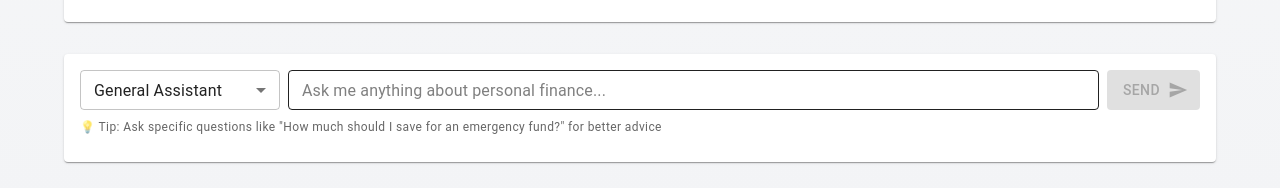
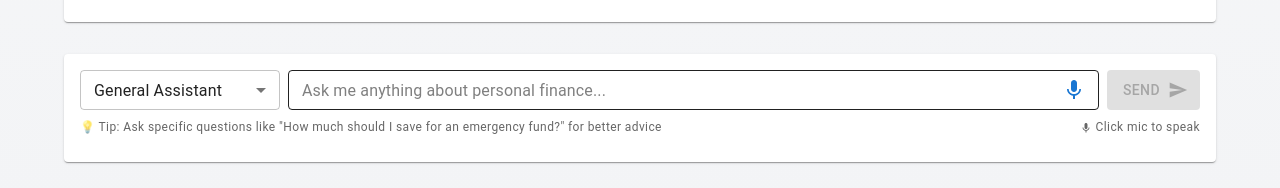
Before and after one commit to gandharrdotexe/FinanceU, a Next.js app in the folder frontend/: page /mentor in a window 1280 px wide. Shown: the part 970-1158 px from the top of the page. Built offline with nearby package versions, Linux system fonts and the light colour scheme; sample sign-in values are in the browser's storage.

Commit message:
Add voice recognition feature to MentorPage and update package.json for HTTPS support

```diff
--- a/frontend/package.json
+++ b/frontend/package.json
@@ -4,6 +4,7 @@
   "private": true,
   "scripts": {
     "dev": "next dev",
+    "dev:https": "NODE_OPTIONS=--openssl-legacy-provider next dev -p 3001 --experimental-https --ssl-cert ./.cert/localhost.pem --ssl-key ./.cert/localhost-key.pem",
     "build": "next build",
     "start": "next start",
     "lint": "next lint"
--- a/frontend/src/app/mentor/page.jsx
+++ b/frontend/src/app/mentor/page.jsx
@@ -26,7 +26,9 @@ import {
   IconButton,
   List,
   ListItem,
-  ListItemText
+  ListItemText,
+  Snackbar,
+  Alert
 } from '@mui/material';
 import { ExpandMore, ExpandLess } from '@mui/icons-material';
 import ReactMarkdown from 'react-markdown';
@@ -39,7 +41,10 @@ import {
   TrendingUp as TrendingUpIcon,
   Savings as PiggyBankIcon,
   CreditCard as CreditCardIcon,
-  Link as LinkIcon
+  Link as LinkIcon,
+  Mic as MicIcon,
+  MicOff as MicOffIcon,
+  Stop as StopIcon
 } from '@mui/icons-material'
 import Link from 'next/link'
 import { useTheme } from '../../contexts/ThemeContext'
@@ -85,7 +90,175 @@ export default function MentorPage() {
   const messagesEndRef = useRef(null)
   const [isMounted, setIsMounted] = useState(false)
 
+  // Voice recognition states
+  const [isListening, setIsListening] = useState(false)
+  const [speechRecognition, setSpeechRecognition] = useState(null)
+  const [speechSupported, setSpeechSupported] = useState(false)
+  const [voiceError, setVoiceError] = useState('')
+  const [showVoiceError, setShowVoiceError] = useState(false)
+
   const LOCAL_STORAGE_KEY = 'mentorChatMessages'
+
+  // Initialize speech recognition
+  useEffect(() => {
+    if (typeof window !== 'undefined') {
+      const SpeechRecognition = window.SpeechRecognition || window.webkitSpeechRecognition;
+      if (SpeechRecognition) {
+        setSpeechSupported(true);
+
+        try {
+          const recognition = new SpeechRecognition();
+
+          // Configure recognition settings
+          recognition.continuous = true;
+          recognition.interimResults = true;
+          recognition.lang = 'en-US';
+          recognition.maxAlternatives = 1;
+
+          // Handle speech recognition results
+          recognition.onresult = (event) => {
+            let finalTranscript = '';
+            let interimTranscript = '';
+
+            for (let i = event.resultIndex; i < event.results.length; i++) {
+              const transcript = event.results[i][0].transcript;
+              if (event.results[i].isFinal) {
+                finalTranscript += transcript;
+              } else {
+                interimTranscript += transcript;
+              }
+            }
+
+            // Update input with final transcript, show interim in real-time
+            if (finalTranscript) {
+              setInputMessage(prev => {
+                const newMessage = prev + finalTranscript + ' ';
+                return newMessage.trim();
+              });
+            }
+          };
+
+          // Handle recognition start
+          recognition.onstart = () => {
+            console.log('Speech recognition started');
+            setVoiceError('');
+            setShowVoiceError(false);
+          };
+
+          // Handle recognition end
+          recognition.onend = () => {
+            console.log('Speech recognition ended');
+            setIsListening(false);
+          };
+
+          // Handle recognition errors
+          recognition.onerror = (event) => {
+            console.warn('Speech recognition error:', event.error);
+            setIsListening(false);
+
+            let errorMessage = 'Speech recognition failed. ';
+            let showError = true;
+
+            switch (event.error) {
+              case 'no-speech':
+                errorMessage += 'No speech was detected. Please try again.';
+                break;
+              case 'audio-capture':
+                errorMessage += 'No microphone was found. Please check your microphone settings.';
+                break;
+              case 'not-allowed':
+                errorMessage += 'Microphone access was denied. Please allow microphone access and try again.';
+                break;
+              case 'network':
+                errorMessage += 'Unable to connect to speech service. Please check your internet connection and try again.';
+                // Don't show error immediately for network issues, let user try again
+                showError = false;
+                break;
+              case 'service-not-allowed':
+                errorMessage += 'Speech service is not available. Please try typing instead.';
+                break;
+              case 'bad-grammar':
+                errorMessage += 'Grammar error in speech recognition. Please try again.';
+                showError = false;
+                break;
+              case 'language-not-supported':
+                errorMessage += 'Language not supported. Switching to English.';
+                break;
+              default:
+                errorMessage += 'Please try again or use typing instead.';
+                showError = false;
+            }
+
+            if (showError) {
+              setVoiceError(errorMessage);
+              setShowVoiceError(true);
+            }
+          };
+
+          setSpeechRecognition(recognition);
+        } catch (error) {
+          console.warn('Failed to initialize speech recognition:', error);
+          setSpeechSupported(false);
+        }
+      } else {
+        setSpeechSupported(false);
+        console.log('Speech Recognition API not supported in this browser');
+      }
+    }
+  }, []);
+
+  // Voice recognition functions
+  const startListening = () => {
+    if (speechRecognition && speechSupported && !isListening) {
+      try {
+        // Clear any previous errors
+        setVoiceError('');
+        setShowVoiceError(false);
+
+        // Reset recognition settings
+        speechRecognition.continuous = true;
+        speechRecognition.interimResults = true;
+        speechRecognition.lang = 'en-US';
+
+        setIsListening(true);
+        speechRecognition.start();
+      } catch (error) {
+        console.warn('Error starting speech recognition:', error);
+        setIsListening(false);
+        setVoiceError('Failed to start speech recognition. Please try again.');
+        setShowVoiceError(true);
+      }
+    }
+  };
+
+  const stopListening = () => {
+    if (speechRecognition && isListening) {
+      try {
+        speechRecognition.stop();
+        setIsListening(false);
+      } catch (error) {
+        console.warn('Error stopping speech recognition:', error);
+        setIsListening(false);
+      }
+    }
+  };
+
+  const toggleListening = () => {
+    if (isListening) {
+      stopListening();
+    } else {
+      startListening();
+    }
+  };
+
+  // Cleanup speech recognition on unmount
+  useEffect(() => {
+    return () => {
+      if (speechRecognition && isListening) {
+        speechRecognition.stop();
+      }
+    };
+  }, [speechRecognition, isListening]);
 
   const saveMessagesToLocal = (msgs) => {
     try {
@@ -180,6 +353,11 @@ export default function MentorPage() {
     e?.preventDefault()
     if (!inputMessage.trim() || isLoading) return
 
+    // Stop listening when sending message
+    if (isListening) {
+      stopListening();
+    }
+
     const userMessage = {
       id: Date.now().toString(),
       content: inputMessage,
@@ -226,7 +404,8 @@ export default function MentorPage() {
   }
 
   const handleQuickQuestion = (question) => {
-    handleSendMessage(question)
+    setInputMessage(question)
+    // Don't auto-send, let user review the question first
   }
 
   const handleQuickTip = async () => {
@@ -359,71 +538,13 @@ export default function MentorPage() {
     }
   };
 
+  // Close voice error snackbar
+  const handleCloseVoiceError = () => {
+    setShowVoiceError(false);
+  };
+
   return (
     <Box className="min-h-screen bg-gradient-to-b from-gray-50 to-gray-100 dark:from-gray-900 dark:to-gray-800 pb-12">
-      {/* Header */}
-      {/* <Paper
-        elevation={0}
-        sx={{
-          borderBottom: '1px solid #e0e0e0',
-          backgroundColor: 'rgba(255, 255, 255, 0.9)',
-          backdropFilter: 'blur(10px)',
-          position: 'sticky',
-          top: 0,
-          zIndex: 1000
-        }}
-        className="border-b border-gray-200 dark:border-gray-700 bg-white dark:bg-gray-900 backdrop-blur-sm"
-      >
-        <Container maxWidth="lg">
-          <Box
-          className="flex items-center justify-between py-2"
-          >
-            <Link href="/dashboard" style={{ textDecoration: 'none' }}>
-              <Box className="flex items-center gap-1">
-                <Box sx={{
-                  width: 32,
-                  height: 32,
-                  background: 'linear-gradient(135deg, #1976d2 0%, #7c4dff 100%)',
-                  borderRadius: 2,
-                  display: 'flex',
-                  alignItems: 'center',
-                  justifyContent: 'center'
-                }}>
-                  <Typography className="text-white font-bold text-sm">
-                    F
-                  </Typography>
-                </Box>
-                    <Typography sx={{
-                  fontSize: '1.25rem',
-                  fontWeight: 'bold',
-                  background: 'linear-gradient(135deg, #1976d2 0%, #7c4dff 100%)',
-                  backgroundClip: 'text',
-                  WebkitBackgroundClip: 'text',
-                  WebkitTextFillColor: 'transparent'
-                }}>
-                  Vikas.AI
-                </Typography>
-              </Box>
-            </Link>
-            <div className="flex items-center gap-2">
-            <div className="bg-green-100 dark:bg-green-900/50 text-green-800 dark:text-green-300 px-3 py-1 rounded-md text-sm font-medium">
-              Ai Mentor Online <BotIcon sx={{ fontSize: 16, mr: 0.5 }} />
-            </div>
-            <button
-                onClick={toggleTheme}
-                className="p-2 rounded-full hover:bg-gray-200 dark:hover:bg-gray-700 transition-colors"
-                aria-label="Toggle theme"
-              >
-                {theme === 'light' ? (
-                  <MoonIcon className="h-5 w-5 text-gray-700 dark:text-gray-300" />
-                ) : (
-                  <SunIcon className="h-5 w-5 text-gray-700 dark:text-gray-300" />
-                )}
-              </button>
-              </div>
-          </Box>
-        </Container>
-      </Paper> */}
       <motion.div
         initial={{ y: -100 }}
         animate={{ y: 0 }}
@@ -859,6 +980,7 @@ export default function MentorPage() {
                     ))}
                   </Select>
                 </FormControl>
+                <Box sx={{ display: 'flex', width: '100%', position: 'relative' }}>
                   <TextField
                     fullWidth
                     variant="outlined"
@@ -870,7 +992,8 @@ export default function MentorPage() {
                     size="small"
                     sx={{
                       '& .MuiInputBase-input': {
-                      color: theme === 'dark' ? 'white' : 'inherit'
+                        color: theme === 'dark' ? 'white' : 'inherit',
+                        pr: speechSupported ? '48px' : '12px' // Add padding for mic button
                       },
                       '& .MuiInputBase-input::placeholder': {
                         color: theme === 'dark' ? 'rgba(255,255,255,0.5)' : 'rgba(0,0,0,0.5)',
@@ -890,18 +1013,44 @@ export default function MentorPage() {
                       }
                     }}
                   />
+                  {/* Voice Input Button */}
+                  {speechSupported && (
+                    <IconButton
+                      onClick={toggleListening}
+                      disabled={isLoading}
+                      sx={{
+                        position: 'absolute',
+                        right: 8,
+                        top: '50%',
+                        transform: 'translateY(-50%)',
+                        color: isListening ? 'error.main' : 'primary.main',
+                        backgroundColor: isListening ? 'error.light' : 'transparent',
+                        '&:hover': {
+                          backgroundColor: isListening ? 'error.light' : 'primary.light'
+                        },
+                        transition: 'all 0.2s ease',
+                        animation: isListening ? 'pulse 1.5s infinite' : 'none',
+                        '@keyframes pulse': {
+                          '0%': {
+                            transform: 'translateY(-50%) scale(1)',
+                          },
+                          '50%': {
+                            transform: 'translateY(-50%) scale(1.1)',
+                          },
+                          '100%': {
+                            transform: 'translateY(-50%) scale(1)',
+                          },
+                        }
+                      }}
+                      size="small"
+                      title={isListening ? 'Stop listening' : 'Start voice input'}
+                    >
+                      {isListening ? <MicOffIcon /> : <MicIcon />}
+                    </IconButton>
+                  )}
+                </Box>
               </Box>
               <Box sx={{ display: 'flex', gap: 1 }}>
-              {/* <Button
-                variant="outlined"
-                color="secondary"
-                onClick={handleStockAnalysis}
-                disabled={isLoading}
-                startIcon={<TrendingUpIcon />}
-                sx={{ whiteSpace: 'nowrap' }}
-              >
-                Stock Analysis
-              </Button> */}
                 <Button
                   variant="contained"
                   color="primary"
@@ -913,12 +1062,37 @@ export default function MentorPage() {
                 </Button>
               </Box>
             </Box>
-            <Typography variant="caption" sx={{ color: 'text.secondary', mt: 1, display: 'block' }} className="text-gray-600 dark:text-gray-400">
+            <Box sx={{ display: 'flex', justifyContent: 'space-between', alignItems: 'center', mt: 1 }}>
+              <Typography variant="caption" sx={{ color: 'text.secondary' }} className="text-gray-600 dark:text-gray-400">
                 💡 Tip: Ask specific questions like "How much should I save for an emergency fund?" for better advice
               </Typography>
+              {speechSupported && (
+                <Typography variant="caption" sx={{ color: 'text.secondary', display: 'flex', alignItems: 'center', gap: 0.5 }}>
+                  <MicIcon fontSize="inherit" />
+                  {isListening ? 'Listening...' : 'Click mic to speak'}
+                </Typography>
+              )}
+              {!speechSupported && (
+                <Typography variant="caption" sx={{ color: 'warning.main' }}>
+                  Voice input not supported in this browser
+                </Typography>
+              )}
+            </Box>
           </CardContent>
         </Card>
       </Container>
+
+      {/* Voice Error Snackbar */}
+      <Snackbar
+        open={showVoiceError}
+        autoHideDuration={6000}
+        onClose={handleCloseVoiceError}
+        anchorOrigin={{ vertical: 'bottom', horizontal: 'center' }}
+      >
+        <Alert onClose={handleCloseVoiceError} severity="error" sx={{ width: '100%' }}>
+          {voiceError}
+        </Alert>
+      </Snackbar>
     </Box>
   )
 }
```
Lines whose indentation alone changed are shown as unchanged.
